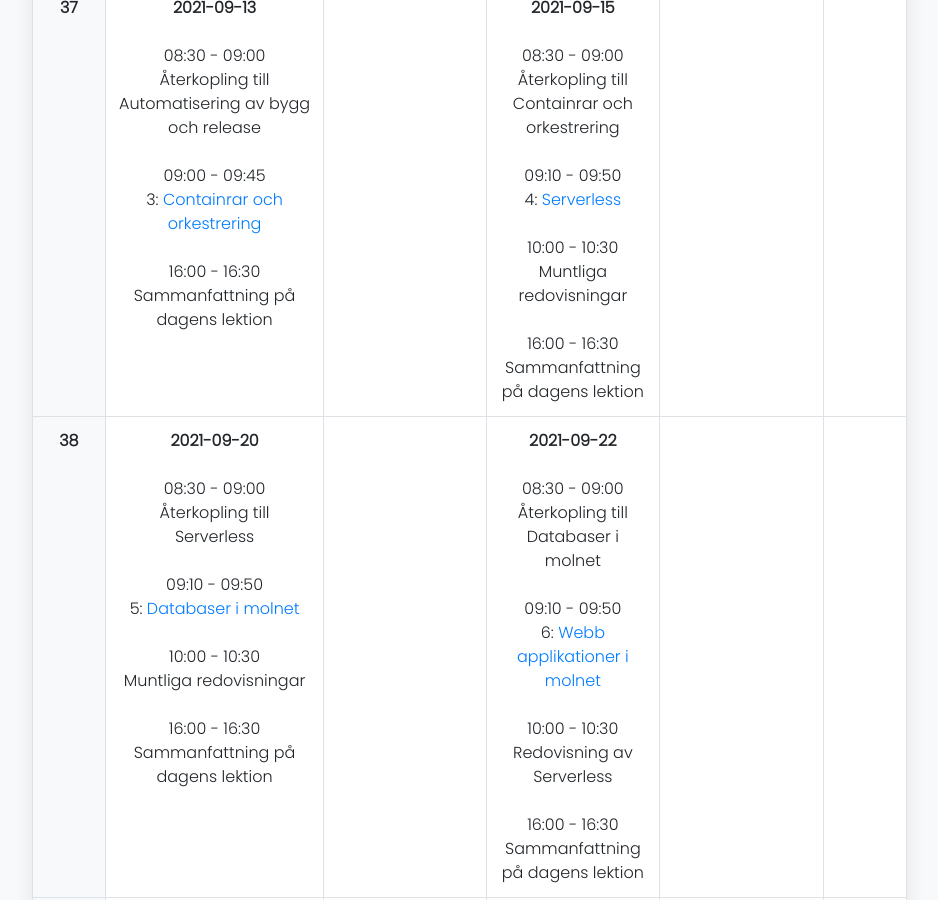
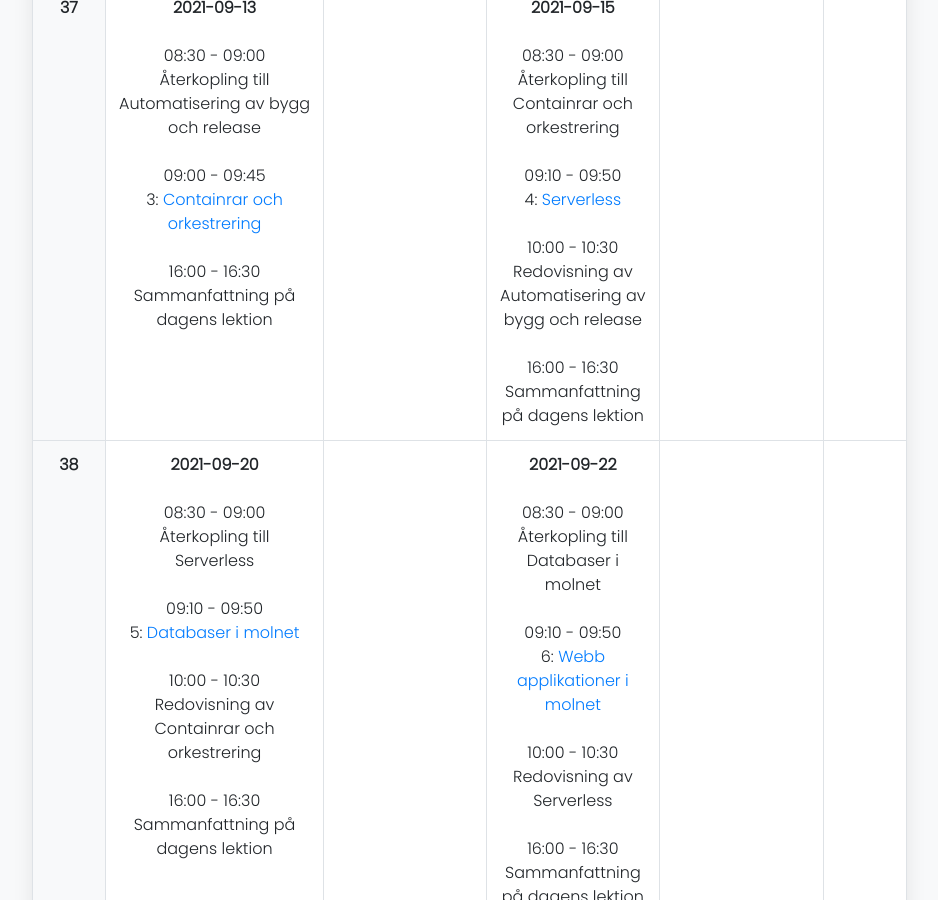
Before and after one commit to PGBSNH20/PGBSNH20-molnapplikationer, a Jekyll site: the page built from schedule.md, in a window 1280 px wide and 900 px high, scrolled down 649 px. Shown: the whole window, without its empty margins (171-1109 px from the left). Built offline with Jekyll 4.4.1, drawn with Linux system fonts in a browser that asks for light colours; nearby versions of some CDN libraries.

Commit message:
Updates titles

```diff
--- a/_data/schedule.yml
+++ b/_data/schedule.yml
@@ -124,7 +124,7 @@ weeks:
       start-full: 20210915T091000
       end-full: 20210915T095000
     - activity: presentaions
-      title: "Muntliga redovisningar"
+      title: "Redovisning av Automatisering av bygg och release"
       titleEn: "Oral presentaions"
       description: "Automatisering av bygg och release"
       start-full: 20210915T100000
@@ -162,7 +162,7 @@ weeks:
       start-full: 20210920T091000
       end-full: 20210920T095000
     - activity: presentaions
-      title: "Muntliga redovisningar"
+      title: "Redovisning av Containrar och orkestrering"
       titleEn: "Oral presentaions"
       description: "Containrar och orkestrering"
       start-full: 20210920T100000
```
